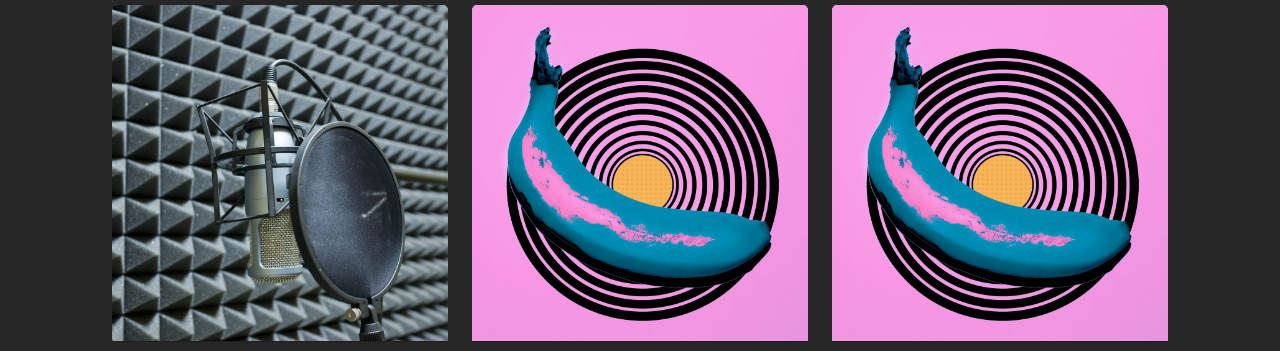
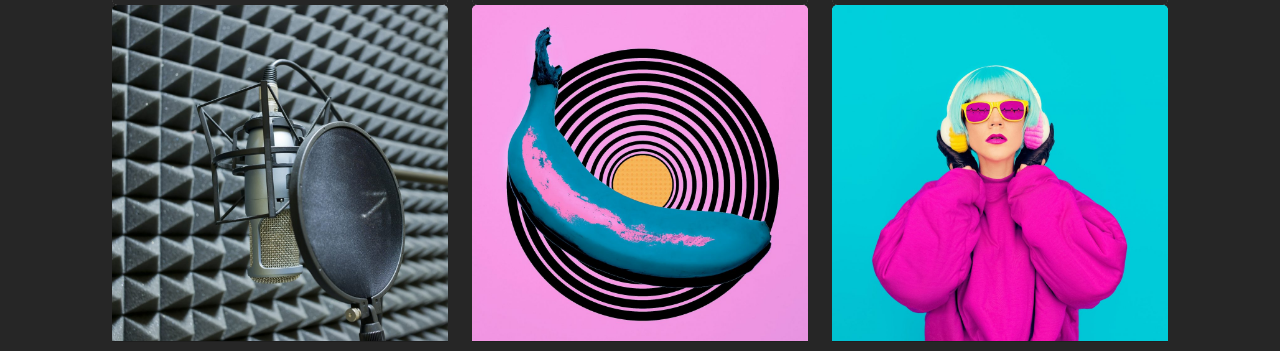
Before and after one commit to marobakr/Party-Night, a plain HTML site: page index.html in a window 1280 px wide. Shown: the part 2752-3103 px from the top of the page. Drawn offline with nearby package versions, Linux system fonts and the light colour scheme; some packages are replaced by stand-ins of ours; a script that the page names is missing.

Commit message:
Done Scroll

```diff
--- a/index.html
+++ b/index.html
@@ -726,7 +726,7 @@
             <div class="card border-0">
               <figure class="position-relative mb-0">
                 <img
-                  src="./img/geometry-art-minimal-music-vibes-banana-collage-modern-art-1.jpg"
+                  src="./img/glamorous-fashion-lady-in-bright-clothes-listening-to-music-all.jpg"
                   class="card-img-top w-100"
                   alt="music"
                 />
--- a/js/index.js
+++ b/js/index.js
@@ -25,7 +25,7 @@ $(document).ready(function () {
             scrollTop:
               $(`${sectionName}`).offset().top - $('nav').innerHeight(),
           },
-          3000
+          1000
         );
       });
 
```
